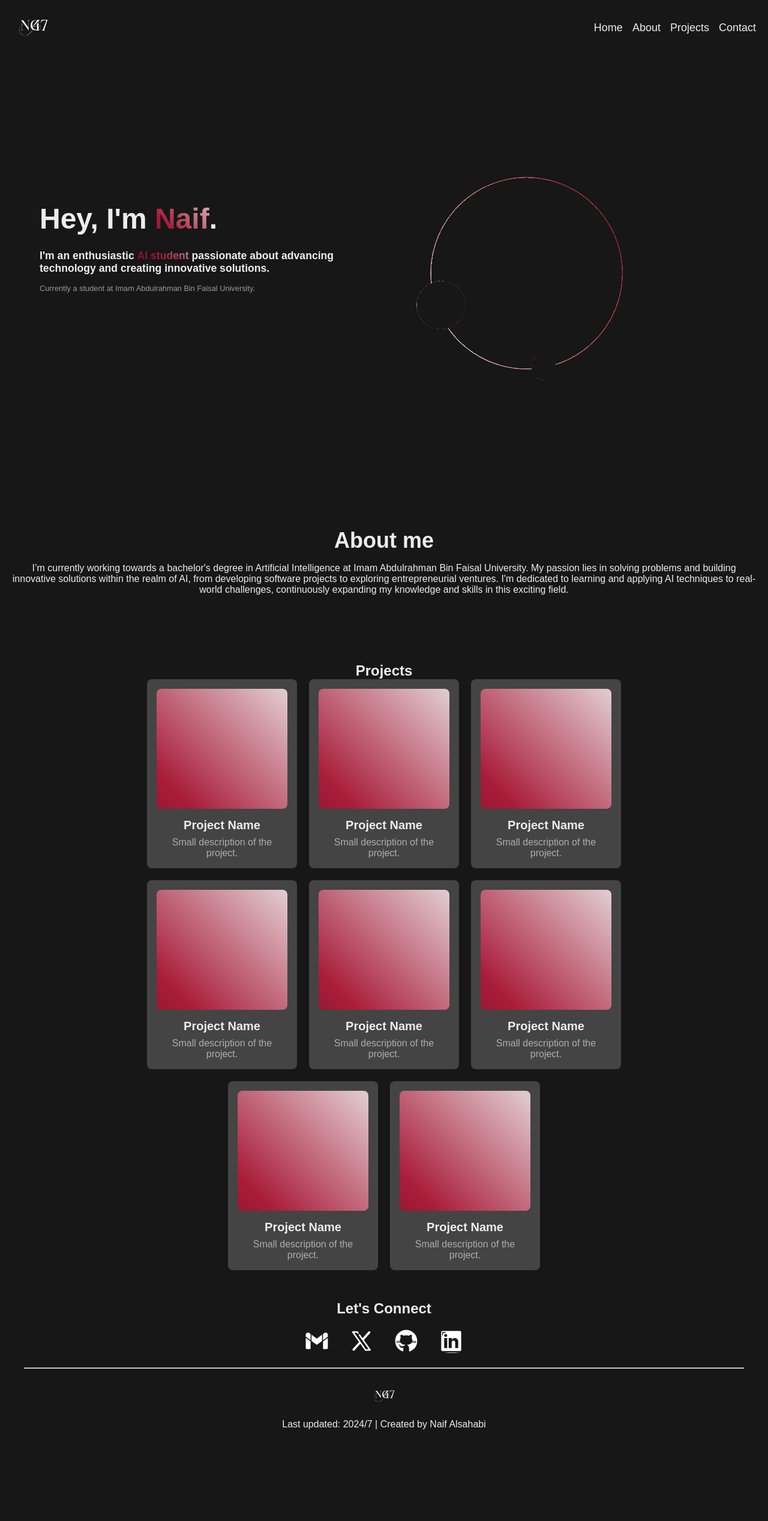
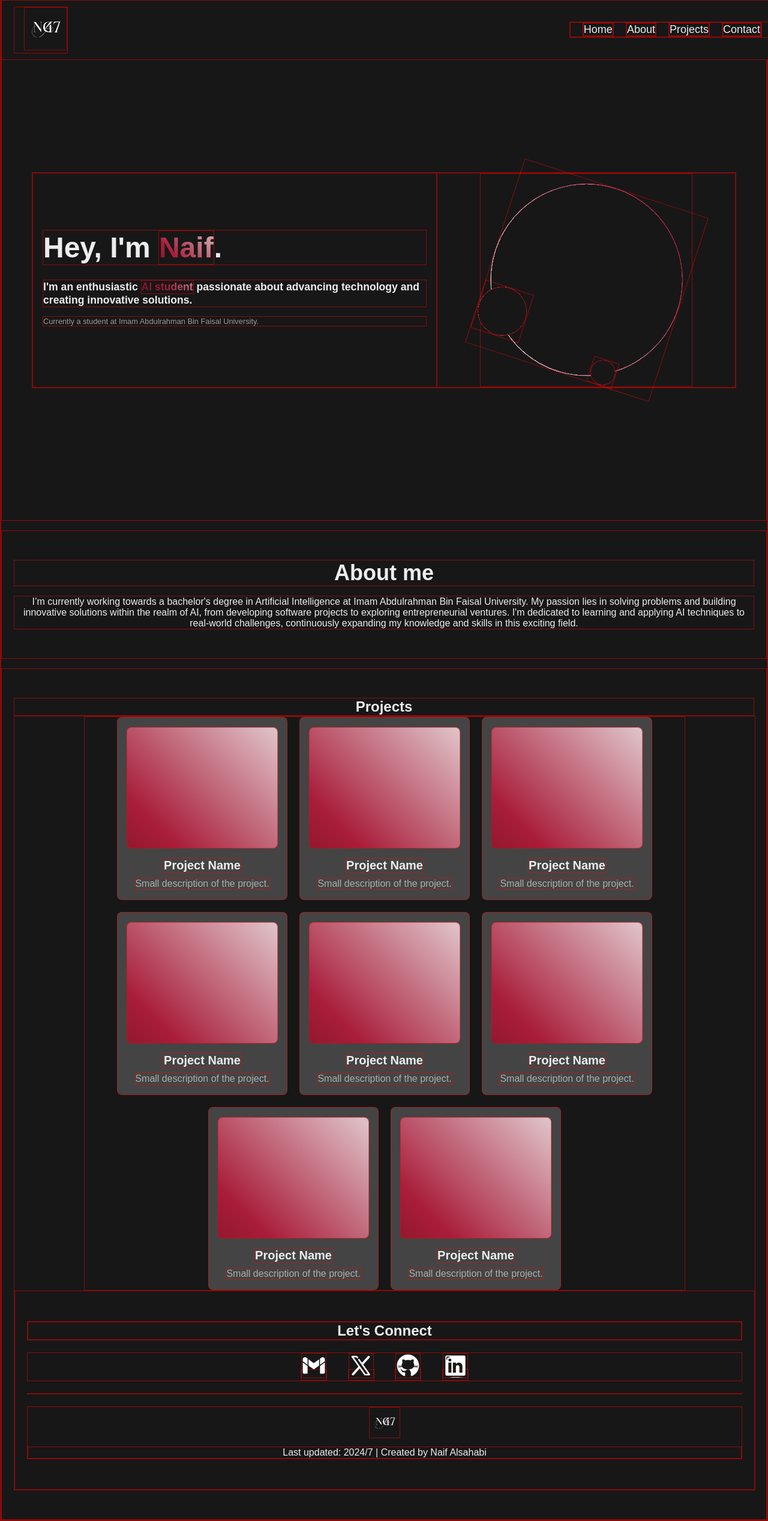
Before and after one commit to Naifcx47350/Portfolio, a FastAPI app: page / in a window 1280 px wide. Shown: the whole page at 60% size. Before the commit the page ends 2382 px from the top, so only its background shows below. Run offline with FastAPI, Linux system fonts and the light colour scheme.

Commit message:
🎨fixed some CSS issues

```diff
--- a/static/css/style.css
+++ b/static/css/style.css
@@ -15,7 +15,8 @@
 * {
   margin: 0;
   padding: 0;
-  box-sizing: border-box;
+  box-sizing: borde r-box;
+  border: 1px solid rgba(255, 0, 0, 0.5);
 }
 
 /** Body */
@@ -33,8 +34,7 @@ header {
   display: flex;
   justify-content: space-between;
   align-items: center;
-  text-align: center;
-  padding: 0.618rem 1.25rem; /** Applying the golden ratio */
+  padding: 0.618rem 1.25rem; /* Applying the golden ratio */
   background-color: #171717;
   color: #ededed;
   position: fixed;
@@ -46,25 +46,52 @@ header {
 .logo img {
   width: 4.375rem; /** 70px */
   height: 4.375rem; /** 70px */
+  margin-left: 1rem;
 }
 
 nav ul {
   list-style: none;
   display: flex;
+  padding-left: 0;
+  margin-right: 2rem;
 }
 
 nav ul li {
-  margin-left: 1rem; /** Adjusted using golden ratio */
+  margin-left: 1.25rem; /** 20px */
+  position: relative;
+  display: inline-block;
+  color: #ededed;
+  cursor: pointer;
+  transition: 0.4s all ease;
+}
+
+nav ul li:hover {
+  color: #5a0909;
+  transition: 0.4s all ease;
+}
+
+nav ul li::after {
+  content: "";
+  position: absolute;
+  width: 100%;
+  transform: scaleX(0);
+  height: 2px;
+  bottom: -5px;
+  left: 0;
+  background-color: #a91d3a;
+  transform-origin: bottom right;
+  transition: transform 0.5s ease-out;
+}
+
+nav ul li:hover::after {
+  transform: scaleX(1);
+  transform-origin: bottom left;
 }
 
 nav ul li a {
   text-decoration: none;
   color: #ededed;
   font-size: 1.125rem; /** 18px */
-}
-
-nav ul li a:hover {
-  text-decoration: underline;
 }
 
 /** Sections settings */
@@ -87,43 +114,78 @@ section {
   align-items: center;
   justify-content: space-between;
   height: 100vh;
-  padding: 0 3.125rem; /** 50px */
+  padding: 0 3.125rem; /* 50px */
   color: #ededed;
   margin-top: 1rem;
+  padding-top: 3rem; /* Adjust this based on your header height */
 }
 
 .main-content {
   display: flex;
   justify-content: space-between;
+  flex-wrap: wrap;
   width: 100%;
   margin-top: 6.25rem;
   margin-bottom: 6.25rem;
 }
+/*? left section  */
+.left-section {
+  flex: 1 1 60%; /* Allows growing and shrinking with a basis of 60% */
+  display: flex;
+  flex-direction: column;
+  justify-content: center;
+  padding: 1rem;
+  max-width: 40rem;
+  min-width: 20rem;
+}
 
-.left-section {
-  flex: 1;
+.left-section h1 {
+  font-size: 3em;
+  margin-bottom: 0.5em;
+}
+
+.left-section h3 {
+  font-size: 1.1em;
+  margin-bottom: 0.5em;
+}
+
+.left-section p {
+  font-size: 0.8em;
+  margin: 0.5em 0;
+  color: #ffffff90;
+}
+
+/*? right section  */
+.right-section {
+  flex: 1 1 40%; /* Allows growing and shrinking with a basis of 40% */
+  background-color: transparent;
+  display: flex;
+  flex-wrap: wrap;
+  align-items: center;
+  justify-content: center;
+  position: relative;
+  min-width: 20rem;
+}
+
+/** Animation CSS */
+.animation {
   display: flex;
   flex-direction: column;
   justify-content: center;
   padding: 1rem; /** Adjusted using golden ratio */
+  width: 100%; /* Take available width */
+  max-width: 20rem; /* Ensure it doesn't grow too large */
+  height: auto;
 }
 
-.right-section {
-  flex: 1;
-  display: flex;
-  align-items: center;
-  justify-content: center;
+.main-planet {
   position: relative;
+  width: 100%; /* Take available width */
+  max-width: 20rem; /* Ensure it doesn't grow too large */
+  height: auto;
+  aspect-ratio: 1/1; /* Keep it square */
 }
 
-/** Animation CSS */
-.animation {
-  position: relative;
-  width: 40rem; /** 640px */
-  height: 50rem; /** 800px */
-}
-
-.main-planet,
 .medium-planet,
 .small-planet {
   position: relative;
@@ -153,13 +215,11 @@ section {
   animation: gradient-animation 8s ease infinite;
   border-radius: 50%;
   z-index: -1;
-  mask: radial-gradient(circle, transparent 70%, rgb(229, 194, 194) 61%);
+  mask: radial-gradient(circle, transparent 70%, rgb(255, 255, 255) 61%);
 }
 
 .main-planet {
-  position: absolute;
-  left: 8rem; /** 128px */
-  top: 17.5rem; /** 280px */
+  position: relative;
   width: 20rem; /** 320px */
   height: 20rem; /** 320px */
 }
--- a/static/js/main.js
+++ b/static/js/main.js
@@ -108,20 +108,18 @@ document.addEventListener("DOMContentLoaded", function () {
   var centerX = window.innerWidth / 2;
   var centerY = window.innerHeight / 2;
 
-  // Function to move the planets based on mouse movement
   function movePlanets(event) {
     mouseX = event.clientX;
     mouseY = event.clientY;
   }
 
-  // Function to update the transformation of the planets
   function updateTransformations() {
     var offsetX = (mouseX - centerX) / 30;
     var offsetY = (mouseY - centerY) / 30;
 
-    mainAngle += 0.5; // Control the speed of rotation for the main planet
-    mediumAngle += 1; // Different speed for medium planet
-    smallAngle += 1.5; // Different speed for small planet
+    mainAngle += 0.5;
+    mediumAngle += 1;
+    smallAngle += 1.5;
 
     mainPlanet.style.transform = `translate(${offsetX}px, ${offsetY}px) rotate(${mainAngle}deg)`;
     mediumPlanet.style.transform = `translate(${offsetX * 1.5}px, ${
@@ -134,9 +132,6 @@ document.addEventListener("DOMContentLoaded", function () {
     requestAnimationFrame(updateTransformations);
   }
 
-  // Add mousemove event listener to move planets
   window.addEventListener("mousemove", movePlanets);
-
-  // Start the animation
   requestAnimationFrame(updateTransformations);
 });
--- a/templates/home.html
+++ b/templates/home.html
@@ -4,7 +4,8 @@
     <meta charset="UTF-8" />
     <meta name="viewport" content="width=device-width, initial-scale=1.0" />
     <title>Portfolio</title>
-    <link rel="stylesheet" href="/static/css/style.css?v=1.0" />
+    <link rel="stylesheet" href="/static/css/style.css?v=3.0" />
+    <link rel=icon href="/static/images/logo.svg" sizes="16x16" type="image/svg+xml">
   </head>
   <body>
     <header>
@@ -66,7 +67,6 @@
     <section id="projects">
       <h1>Projects</h1>
       <div class="projects-grid-container">
-
         <div class="projects-grid">
           <div class="project-item">
               <div class="default-animation"></div>
```
Also changed, not shown: other parts of static/css/style.css (+177 -77 lines). Lines whose indentation alone changed are shown as unchanged.
